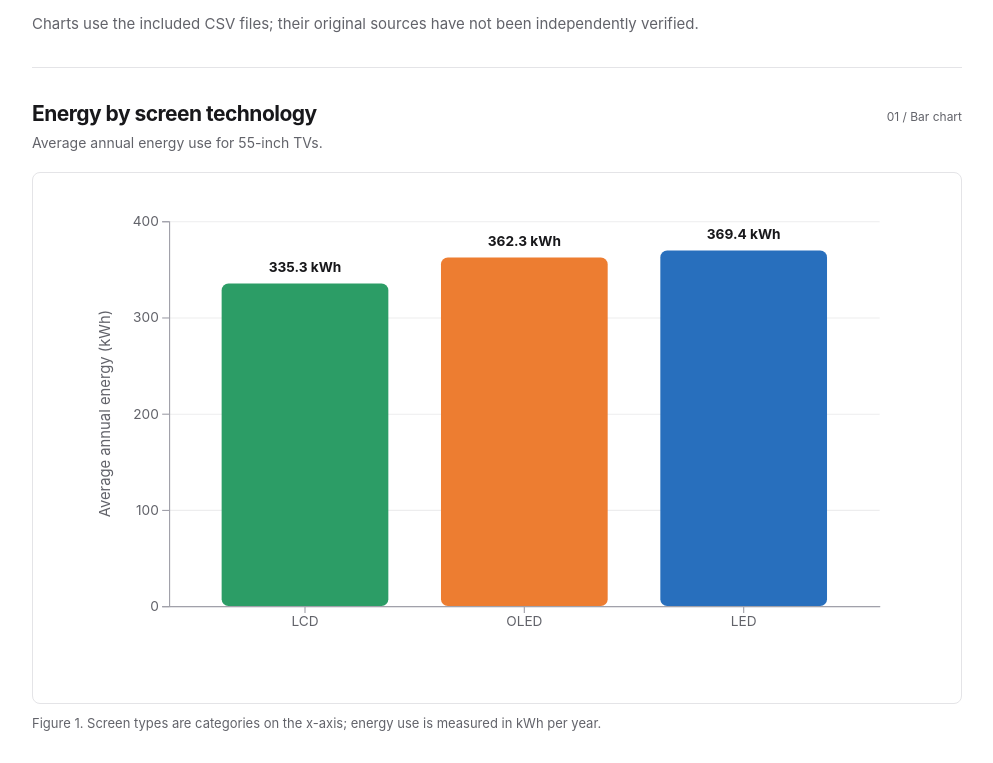
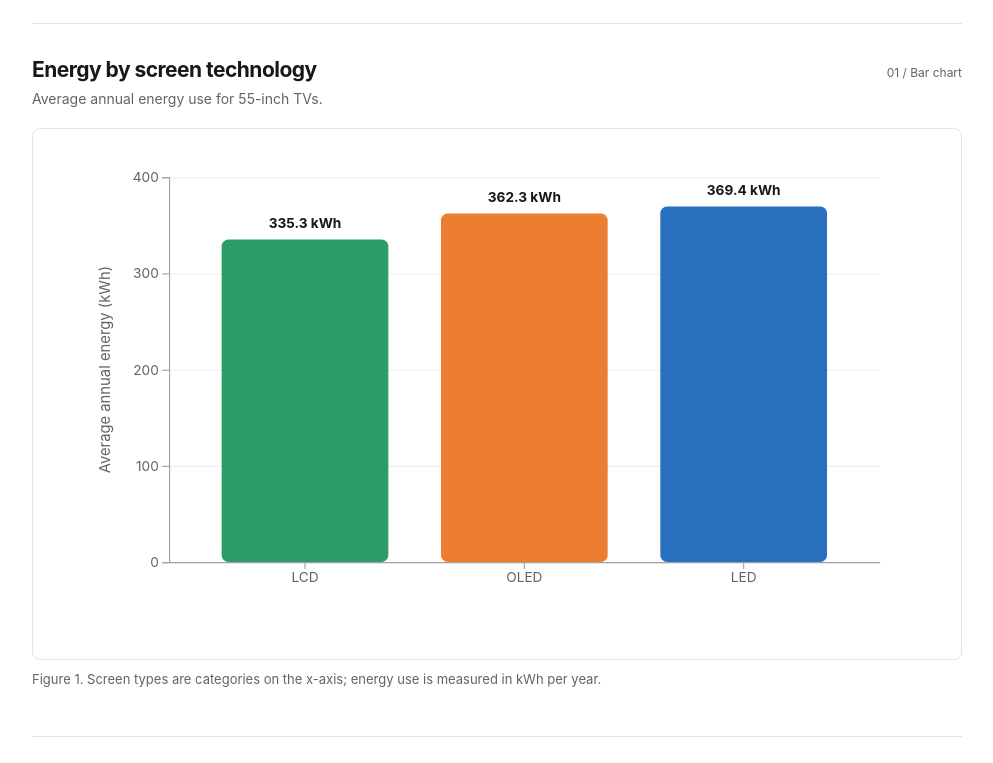
Before and after one commit to Bryan-tran-ivc/COS30045-QuangHuy-106212636-Exercise5, a plain HTML site: page index.html in a window 1280 px wide. Shown: the part 219-982 px from the top of the page, without its empty margins (143-1136 px from the left). Drawn offline with nearby package versions, Linux system fonts and the light colour scheme.

Commit message:
Update Exercise 5 data description

```diff
--- a/index.html
+++ b/index.html
@@ -20,7 +20,6 @@
       <p class="course-label">Exercise 5 <span>·</span> Week 5</p>
       <h1>Three D3 charts</h1>
       <p>A vertical bar chart, a scatter and line chart, and a donut chart on one page.</p>
-      <p>Charts use the included CSV files; their original sources have not been independently verified.</p>
     </div>
 
     <section id="bar-section" class="chart-section" aria-labelledby="bar-title">
```
Also changed, not shown: 1 other file.
